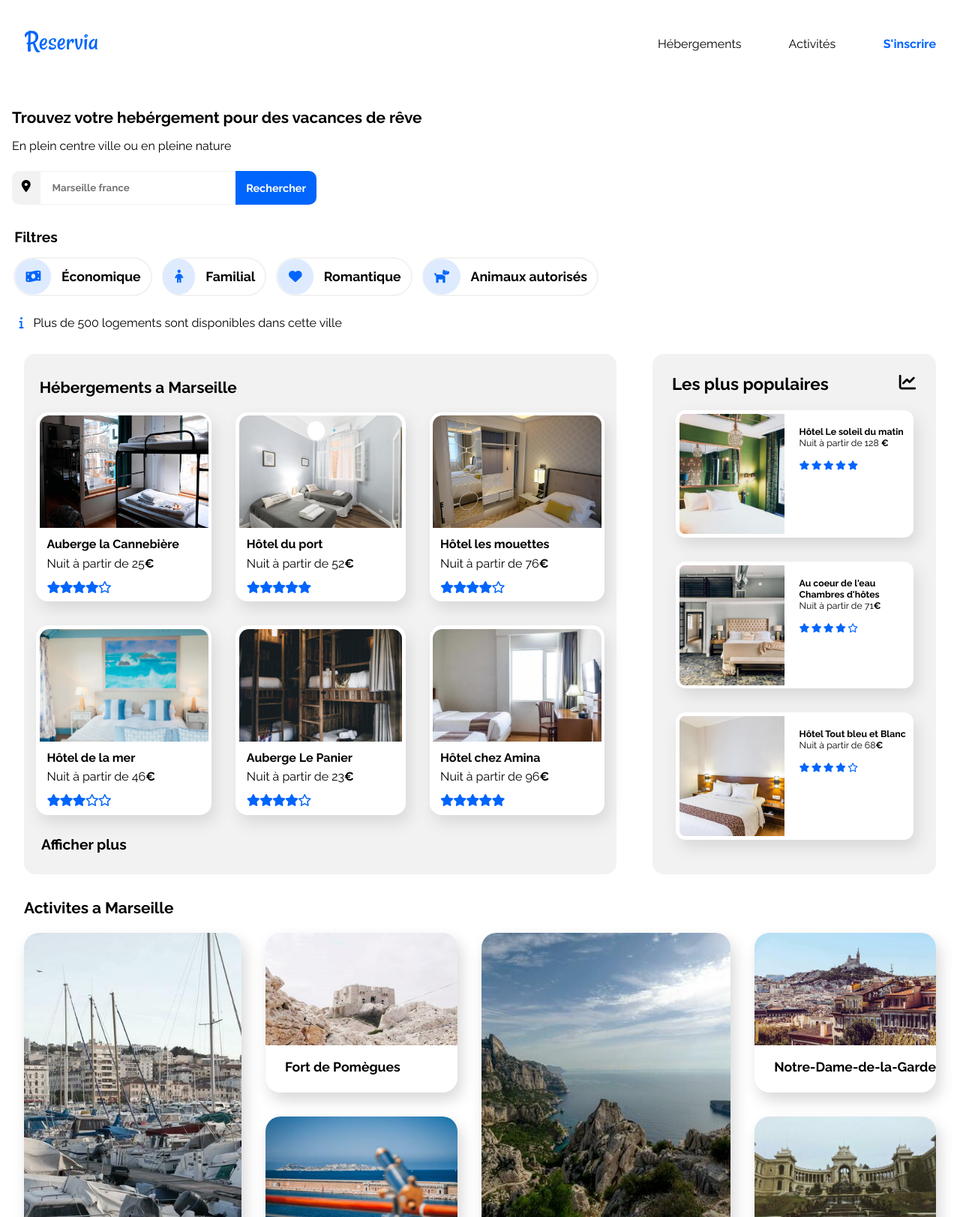
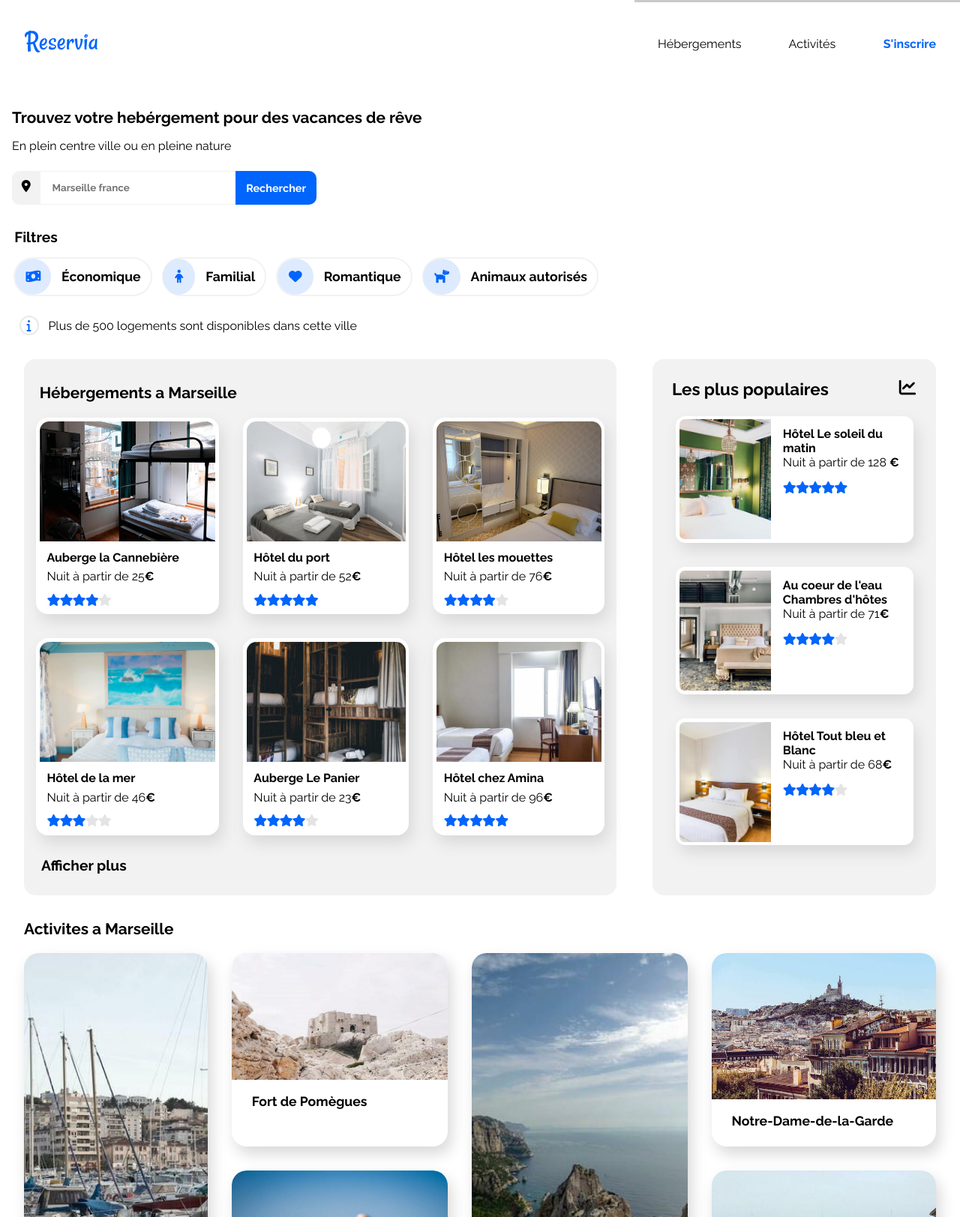
Before and after one commit to Abi-shai/AbishaiYapele_2_05092021, a plain HTML site: page index.html in a window 1280 px wide. Shown: the top 1623 px of the page at 75% size. Drawn offline with Linux system fonts and the light colour scheme.

Commit message:
Dernieres modifications au niveau des etoiles de la barre de navigation et du l'icone info

```diff
--- a/css/style.css
+++ b/css/style.css
@@ -5,7 +5,13 @@
   font-family: 'Raleway', sans-serif;
 }
 
+
+
 /*J'ai regrouper les icons en haut de page en un seul lieu*/
+
+.img_ajust {
+  height: 10em;
+}
 
 .fa-money-bill-wave {
   color: #0065fc;
@@ -67,6 +73,9 @@
 
 .fa-info {
   color: #0065fc;
+  border: 2px solid #e9e9e9;
+  padding: .2em .5em;
+  border-radius: 50%;
   margin-right: .8rem;
 }
 
@@ -77,6 +86,10 @@
 
 .grey-star {
   color: #d8d8d8;
+}
+
+.grey{
+  color: #e4e4e4;
 }
 
 /*Mon code commence ici*/
@@ -104,7 +117,7 @@ header nav {
 header nav a {
   text-decoration-line: none;
   color: black;
-  border-top: 3px solid transparent;
+  border-top: 3px solid rgb(201, 201, 201);
 }
 
 
@@ -120,7 +133,7 @@ header nav a {
   color: #0065fc;
   font-weight: bolder;
   text-decoration-line: none;
-  border-top: 3px solid transparent;
+  border-top: 3px solid rgb(201, 201, 201);;
 
 }
 
@@ -247,14 +260,16 @@ form input {
 }
 
 .article-1 figure img {
+  width: 40%;
   float: left;
   border-radius: 7px 0px 0px 7px;
   object-fit: cover;
 }
 
-
 .details {
-  padding-left: 10rem;
+  float: right;
+  width: 55%;
+  /*padding-left: 10rem;*/
   margin-top: .6rem;
 }
 
@@ -299,6 +314,7 @@ form input {
 
 .flex-2 img {
   width: 100%;
+  height: 10em;
   border-radius: .8em .8em 0 0;
   object-fit: cover;
 }
@@ -532,24 +548,22 @@ footer div ul li {
   }
 
   .article-1 {
-    margin-left: 1.1em;
+    width: calc(100% - 3em);
     cursor: pointer;
     background-color: white;
     border-radius: 13px;
-    width: 90%;
+    margin: 0 auto;
   }
 
   .article-1 figure img {
-    height: 10.3em;
-    float: left;
+    width: 40%;
     border-radius: 7px 0px 0px 7px;
   }
 
 
   .details {
-    width: 40%;
-    padding-left: 10rem;
-    margin-top: 1em;
+    width: 55%;
+    float: right;
   }
 
   .stars-1 {
@@ -742,15 +756,22 @@ footer div ul li {
     margin: 0 auto;
   }
 
+  .article-1 figure img {
+    width: 40%;
+    border-radius: 7px 0px 0px 7px;
+  }
+
+
+  .details {
+    width: 55%;
+    float: right;
+  }
+
 
   .plus_populaires img {
     height: 10em;
   }
 
-  .details {
-    margin-top: 1.3em;
-    font-size: clamp(.55em, .77em, 2em);
-  }
 
 
   section {
@@ -824,6 +845,11 @@ footer div ul li {
 
   header nav a {
     color: #0065fc;
+    border-top: none;
+  }
+
+  #sinscrire{
+    border-top: none;
   }
 
 }
@@ -844,27 +870,31 @@ footer div ul li {
     padding: 2em 2em;
   }
 
-
   header nav {
     display: flex;
     grid-area: navbar;
     align-items: center;
+    justify-content: space-around;
+    padding: 0em 0em;
   }
 
   header nav a {
-    width: 50%;
     text-decoration-line: none;
     color: black;
     font-size: 1.13em;
+    justify-self: center;
+    border-bottom: 3px solid #f2f2f2;
+    border-top: none;
   }
 
   header nav a:hover {
-    border-bottom: 3.7px solid #0065fc;
+    border-bottom: 3px solid #0065fc;
     color: #0065fc;
   }
 
-  .navbar {
-    padding: .5em;
+  .navbar{
+    flex: 50%;
+    width: 100%;
     text-align: center;
   }
 
@@ -875,6 +905,7 @@ footer div ul li {
     color: #0065fc;
     font-weight: bolder;
     text-decoration-line: none;
+    border-top: none;
   }
 
   form button {
@@ -883,7 +914,7 @@ footer div ul li {
 
 }
 
-@media all and (max-width: 480px) {
+@media screen and (min-width: 200px) and (max-width: 480px) {
   header {
     grid-template-columns: auto 1fr auto;
     grid-template-areas:
@@ -901,22 +932,27 @@ footer div ul li {
     display: flex;
     grid-area: navbar;
     align-items: center;
+    justify-content: space-around;
+    padding: 0em 0em;
   }
 
   header nav a {
-    width: 50%;
     text-decoration-line: none;
     color: black;
     font-size: 1.13em;
+    justify-self: center;
+    border-bottom: 3px solid #f2f2f2;
+    border-top: none;
   }
 
   header nav a:hover {
-    border-bottom: 3.7px solid #0065fc;
+    border-bottom: 3px solid #0065fc;
     color: #0065fc;
   }
 
-  .navbar {
-    padding: .5em;
+  .navbar{
+    flex: 50%;
+    width: 100%;
     text-align: center;
   }
 
@@ -927,9 +963,22 @@ footer div ul li {
     color: #0065fc;
     font-weight: bolder;
     text-decoration-line: none;
+    border-top: none;
   }
 
   form button {
     display: none;
   }
+
+  .article-1 figure img {
+    width: 40%;
+    border-radius: 7px 0px 0px 7px;
+  }
+
+
+  .details {
+    width: 55%;
+    float: right;
+  }
+
 }
--- a/index.html
+++ b/index.html
@@ -16,8 +16,8 @@
     <header>
         <a href="#"><img src="images/logos/Reservia.svg" alt="Reservia" width="100"></a>
         <nav>
-            <a class="navbar" href="#hebergements">Hébergements</a>
-            <a class="navbar" href="#activites">Activités</a>
+            <a class="navbar nav1" href="#hebergements">Hébergements</a>
+            <a class="navbar nav2" href="#activites">Activités</a>
         </nav>
         <a id="sinscrire" href="#inscrire">S'inscrire</a>
     </header>
@@ -61,8 +61,8 @@
             <div class="plus_populaires">
                 <div class="article-1">
                     <figure>
-                        <img src="images/hebergements/emile-guillemot-Bj_rcSC5XfE-unsplash.jpg" alt="" width="140"
-                            height="110">
+                        <img src="images/hebergements/emile-guillemot-Bj_rcSC5XfE-unsplash.jpg" class="img_ajust"
+                            alt="Hôtel Le soleil du matin">
                     </figure>
                     <div class="details">
                         <p><strong> Hôtel Le soleil du matin</strong><br>
@@ -79,8 +79,8 @@
 
                 <div class="article-1">
                     <figure>
-                        <img src="images/hebergements/aw-creative-VGs8z60yT2c-unsplash.jpg" alt="" width="140"
-                            height="110">
+                        <img src="images/hebergements/aw-creative-VGs8z60yT2c-unsplash.jpg" class="img_ajust"
+                            alt="Au coeur de l'eau Chambres d'hôtes">
                     </figure>
                     <div class="details">
                         <p><strong>Au coeur de l'eau Chambres d'hôtes</strong><br>Nuit à partir de 71<strong>€</strong>
@@ -90,14 +90,14 @@
                             <i class="fas fa-star"></i>
                             <i class="fas fa-star"></i>
                             <i class="fas fa-star"></i>
-                            <i class="far fa-star"></i>
+                            <i class="fas fa-star grey"></i>
                         </div>
                     </div>
                 </div>
                 <div class="article-1">
                     <figure>
-                        <img src="images/hebergements/febrian-zakaria-sjvU0THccQA-unsplash.jpg" alt="" width="140"
-                            height="110">
+                        <img src="images/hebergements/febrian-zakaria-sjvU0THccQA-unsplash.jpg" class="img_ajust"
+                            alt="Hôtel Tout bleu et Blanc">
                     </figure>
                     <div class="details">
                         <p><strong>Hôtel Tout bleu et Blanc</strong><br>
@@ -107,7 +107,7 @@
                             <i class="fas fa-star"></i>
                             <i class="fas fa-star"></i>
                             <i class="fas fa-star"></i>
-                            <i class="far fa-star"></i>
+                            <i class="fas fa-star grey"></i>
                         </div>
                     </div>
                 </div>
@@ -118,7 +118,7 @@
             <div class="article-2">
                 <div class="flex-2">
                     <figure>
-                        <img src="images/hebergements/marcus-loke-WQJvWU_HZFo-unsplash.jpg" alt="" height="150">
+                        <img src="images/hebergements/marcus-loke-WQJvWU_HZFo-unsplash.jpg" alt="Auberge la Cannebière">
                     </figure>
                     <div class="details-2">
                         <p><strong>Auberge la Cannebière</strong></p>
@@ -128,13 +128,13 @@
                             <i class="fas fa-star"></i>
                             <i class="fas fa-star"></i>
                             <i class="fas fa-star"></i>
-                            <i class="far fa-star"></i>
+                            <i class="fas fa-star grey"></i>
                         </div>
                     </div>
                 </div>
                 <div class="flex-2">
                     <figure>
-                        <img src="images/hebergements/fred-kleber-gTbaxaVLvsg-unsplash.jpg" alt="" height="150">
+                        <img src="images/hebergements/fred-kleber-gTbaxaVLvsg-unsplash.jpg" alt="Hôtel du port">
                     </figure>
                     <div class="details-2">
                         <p><strong>Hôtel du port</strong></p>
@@ -150,7 +150,7 @@
                 </div>
                 <div class="flex-2">
                     <figure>
-                        <img src="images/hebergements/reisetopia-B8WIgxA_PFU-unsplash.jpg" alt="" height="150">
+                        <img src="images/hebergements/reisetopia-B8WIgxA_PFU-unsplash.jpg" alt="Hôtel les mouettes">
                     </figure>
                     <div class="details-2">
                         <p><strong>Hôtel les mouettes</strong></p>
@@ -160,13 +160,13 @@
                             <i class="fas fa-star"></i>
                             <i class="fas fa-star"></i>
                             <i class="fas fa-star"></i>
-                            <i class="far fa-star"></i>
+                            <i class="fas fa-star grey"></i>
                         </div>
                     </div>
                 </div>
                 <div class="flex-2">
                     <figure>
-                        <img src="images/hebergements/annie-spratt-Eg1qcIitAuA-unsplash.jpg" alt="" height="150">
+                        <img src="images/hebergements/annie-spratt-Eg1qcIitAuA-unsplash.jpg" alt="Hôtel de la mer">
                     </figure>
                     <div class="details-2">
                         <p><strong>Hôtel de la mer</strong></p>
@@ -175,14 +175,14 @@
                             <i class="fas fa-star"></i>
                             <i class="fas fa-star"></i>
                             <i class="fas fa-star"></i>
-                            <i class="far fa-star"></i>
-                            <i class="far fa-star"></i>
+                            <i class="fas fa-star grey"></i>
+                            <i class="fas fa-star grey"></i>
                         </div>
                     </div>
                 </div>
                 <div class="flex-2">
                     <figure>
-                        <img src="images/hebergements/nicate-lee-kT-ZyaiwBe0-unsplash.jpg" alt="" height="150">
+                        <img src="images/hebergements/nicate-lee-kT-ZyaiwBe0-unsplash.jpg" alt="Auberge Le Panier">
                     </figure>
                     <div class="details-2">
                         <p><strong>Auberge Le Panier</strong></p>
@@ -192,13 +192,13 @@
                             <i class="fas fa-star"></i>
                             <i class="fas fa-star"></i>
                             <i class="fas fa-star"></i>
-                            <i class="far fa-star"></i>
+                            <i class="fas fa-star grey"></i>
                         </div>
                     </div>
                 </div>
                 <div class="flex-2">
                     <figure>
-                        <img src="images/hebergements/lastone.jpg" alt="" height="150">
+                        <img src="images/hebergements/lastone.jpg" alt="Hôtel chez Amina">
                     </figure>
                     <div class="details-2">
                         <p><strong>Hôtel chez Amina</strong></p>
@@ -220,27 +220,28 @@
         <h2 class="description_activite_marseille">Activites a Marseille</h2>
         <div class="activites_marseille">
             <div class="activite_marseille a1">
-                <img src="images/activités/reno-laithienne-QUgJhdY5Fyk-unsplash.jpg" alt="" height="150">
+                <img src="images/activités/reno-laithienne-QUgJhdY5Fyk-unsplash.jpg" alt="Vieux Port">
                 <p>Vieux Port</p>
             </div>
             <div class="activite_marseille a2">
-                <img src="images/activités/paul-hermann-QFTrLdQIRhI-unsplash.jpg" alt="" height="150">
+                <img src="images/activités/paul-hermann-QFTrLdQIRhI-unsplash.jpg" alt="Fort de Pomègues">
                 <p>Fort de Pomègues</p>
             </div>
             <div class="activite_marseille a3">
-                <img src="images/activités/kevin-hikari-rV_Qd1l-VXg-unsplash.jpg" alt="" height="150">
+                <img src="images/activités/kevin-hikari-rV_Qd1l-VXg-unsplash.jpg" alt="Îles du Frioul">
                 <p>Îles du Frioul</p>
             </div>
             <div class="activite_marseille a4">
-                <img src="images/activités/kilyan-sockalingum-NR8-cBCN3aI-unsplash.jpg" alt="" height="150">
+                <img src="images/activités/kilyan-sockalingum-NR8-cBCN3aI-unsplash.jpg"
+                    alt="Parc National des Calanques">
                 <p>Parc National des Calanques</p>
             </div>
             <div class="activite_marseille a5">
-                <img src="images/activités/florian-wehde-xW9e8gdotxI-unsplash.jpg" alt="" height="150">
+                <img src="images/activités/florian-wehde-xW9e8gdotxI-unsplash.jpg" alt="Notre-Dame-de-la-Garde">
                 <p>Notre-Dame-de-la-Garde</p>
             </div>
             <div class="activite_marseille a6">
-                <img src="images/activités/lena-paulin-wH2-EJoDcV0-unsplash.jpg" alt="" height="150">
+                <img src="images/activités/lena-paulin-wH2-EJoDcV0-unsplash.jpg" alt="Parc Longchamp">
                 <p>Parc Longchamp</p>
             </div>
         </div>
```
